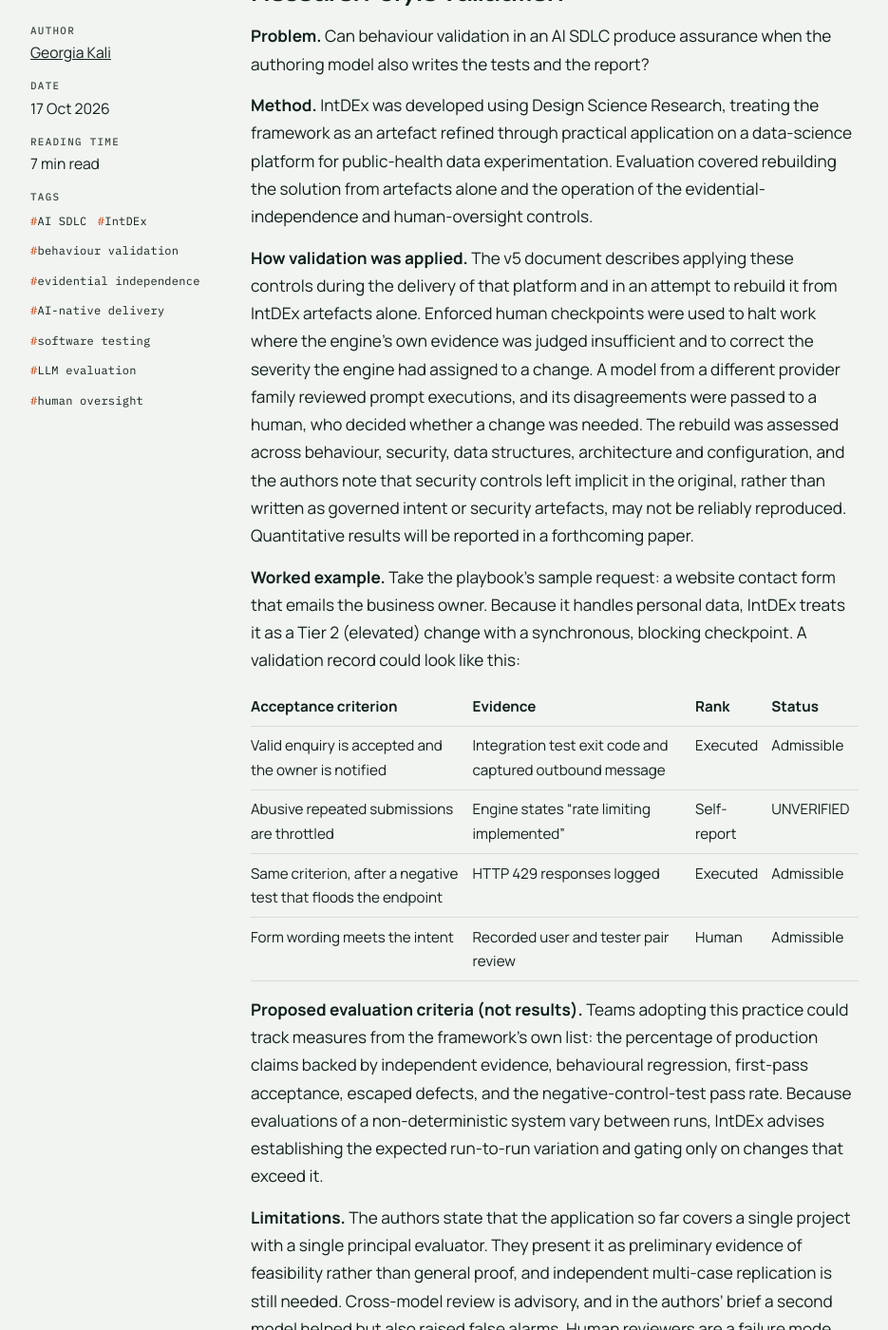
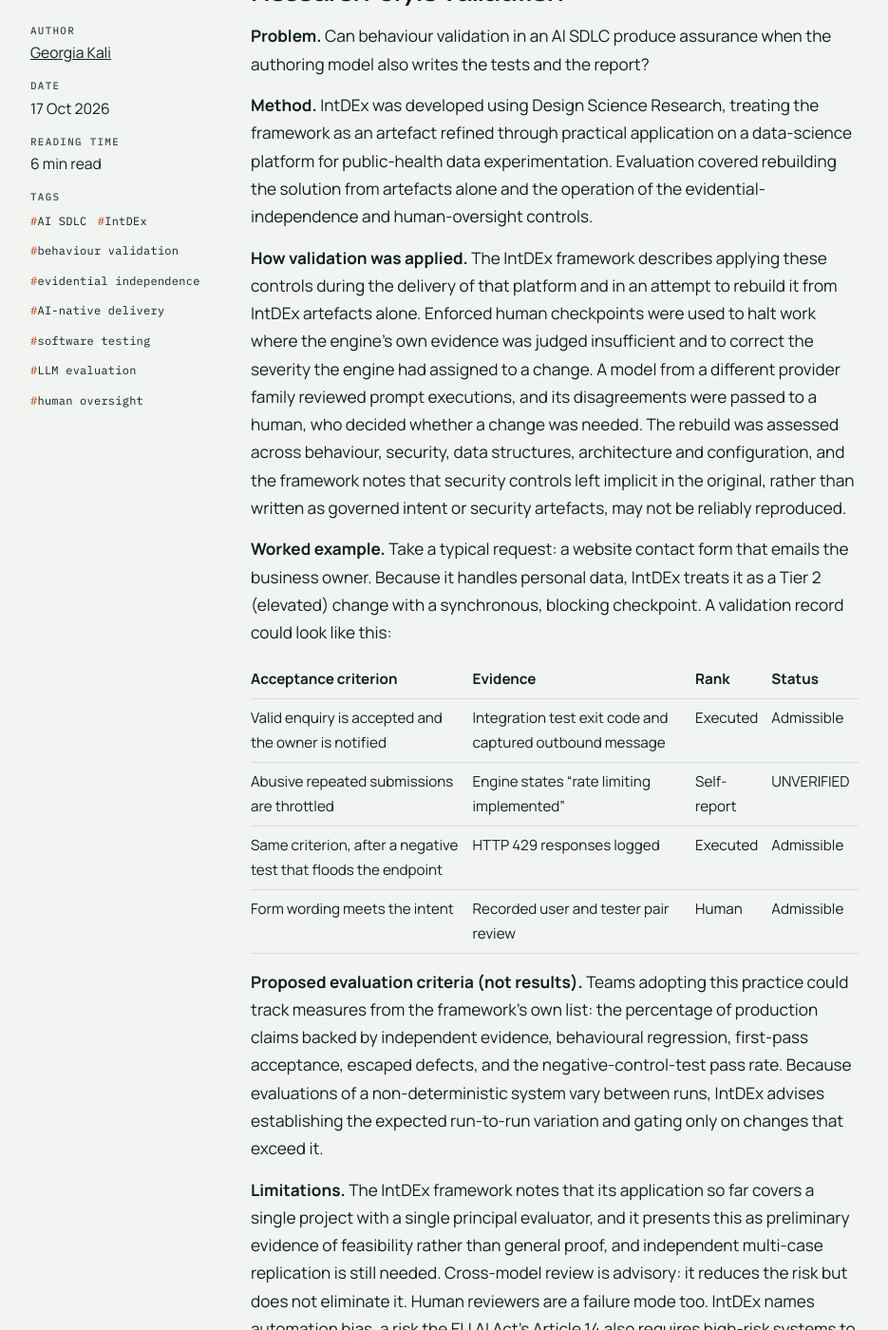
Before and after one commit to GeorgiaKali/intdex, a Jekyll site: the page built from _posts/2026-10-17-ai-sdlc-behaviour-validation.md, in a window 1280 px wide and 1400 px high, scrolled down 2093 px. Shown: the whole window at 95% size, without its empty margins (32-967 px from the left). Built offline with Jekyll 4.4.1, drawn with Linux system fonts in a browser that asks for light colours; some of the changed text lies outside the part shown.

Commit message:
Update references for AI SDLC - Behaviour Validation
Co-authored-by: GeorgiaKali <GeorgiaKali@users.noreply.github.com>

```diff
--- a/_posts/2026-10-17-ai-sdlc-behaviour-validation.md
+++ b/_posts/2026-10-17-ai-sdlc-behaviour-validation.md
@@ -19,7 +19,7 @@ lang: en-GB
 
 ## The problem: when one model writes the code and the verdict
 
-In an AI-assisted software development lifecycle (AI SDLC), the same model can now draft the intent, the prompt, the implementation, the tests and the final test report. The IntDEx framework v5 names the risk directly: a misunderstanding can be reproduced consistently through every one of those artefacts, so "traceability then appears complete, coverage full, and validation appears good, while the entire chain is wrong". Traceability between artefacts written by one author may be internal consistency, not verification.
+In an AI-assisted software development lifecycle (AI SDLC), the same model can now draft the intent, the prompt, the implementation, the tests and the final test report. The [IntDEx framework](https://intdex.org) names the risk directly: a misunderstanding can be reproduced consistently through every one of those artefacts, so "traceability then appears complete, coverage full, and validation appears good, while the entire chain is wrong". Traceability between artefacts written by one author may be internal consistency, not verification.
 
 This is not only a theoretical worry. NIST's Generative AI Profile (NIST AI 600-1) describes confabulation as confidently stated but erroneous or false content, and research presented at ICLR 2024 found that large language models struggle to correct their own reasoning without external feedback, with performance sometimes degrading after self-correction (Huang et al., 2024). A test phase that accepts the authoring model's own verdict inherits both weaknesses.
 
@@ -30,7 +30,7 @@ IntDEx (AI-native Delivery Experience) defines a seven-phase AI-native delivery
 Compared with conventional QA, UAT, test automation and evals, the framework makes four concrete changes:
 
 1. **Evidential independence.** A claim of correctness is admissible only if its evidence comes from a source other than the model that produced the work. Sources are ranked: executed evidence (exit codes, test results, build logs, HTTP responses, database state) above human evidence, above cross-model evidence, above prior-artefact comparison.
-2. **Self-reports are UNVERIFIED.** A statement by the authoring model that a check passed "carries no evidential weight and must be recorded as unverified rather than as a pass". The engine's own report is not evidence; the human decides.
+2. **Self-reports are UNVERIFIED.** In the words of [the IntDEx framework](https://intdex.org), a statement by the authoring model that a check passed "carries no evidential weight and must be recorded as unverified rather than as a pass". The engine's own report is not evidence; the human decides.
 3. **Pair behaviour validation.** Acceptance validation is done in pairs, for example end user with tester, or user with analyst; security, UI/UX and compliance tests are automated before release and checked by human testers.
 4. **Continuous validation.** Automated Continuous Behaviour Validation (ACBV) re-runs behavioural evaluations whenever the engine configuration changes, whether a prompt, constraint, context or model swap, and gates the change on pass rates, so behavioural quality cannot degrade silently.
 
@@ -40,9 +40,9 @@ Compared with conventional QA, UAT, test automation and evals, the framework mak
 
 **Method.** IntDEx was developed using Design Science Research, treating the framework as an artefact refined through practical application on a data-science platform for public-health data experimentation. Evaluation covered rebuilding the solution from artefacts alone and the operation of the evidential-independence and human-oversight controls.
 
-**How validation was applied.** The v5 document describes applying these controls during the delivery of that platform and in an attempt to rebuild it from IntDEx artefacts alone. Enforced human checkpoints were used to halt work where the engine's own evidence was judged insufficient and to correct the severity the engine had assigned to a change. A model from a different provider family reviewed prompt executions, and its disagreements were passed to a human, who decided whether a change was needed. The rebuild was assessed across behaviour, security, data structures, architecture and configuration, and the authors note that security controls left implicit in the original, rather than written as governed intent or security artefacts, may not be reliably reproduced. Quantitative results will be reported in a forthcoming paper.
+**How validation was applied.** The IntDEx framework describes applying these controls during the delivery of that platform and in an attempt to rebuild it from IntDEx artefacts alone. Enforced human checkpoints were used to halt work where the engine's own evidence was judged insufficient and to correct the severity the engine had assigned to a change. A model from a different provider family reviewed prompt executions, and its disagreements were passed to a human, who decided whether a change was needed. The rebuild was assessed across behaviour, security, data structures, architecture and configuration, and the framework notes that security controls left implicit in the original, rather than written as governed intent or security artefacts, may not be reliably reproduced.
 
-**Worked example.** Take the playbook's sample request: a website contact form that emails the business owner. Because it handles personal data, IntDEx treats it as a Tier 2 (elevated) change with a synchronous, blocking checkpoint. A validation record could look like this:
+**Worked example.** Take a typical request: a website contact form that emails the business owner. Because it handles personal data, IntDEx treats it as a Tier 2 (elevated) change with a synchronous, blocking checkpoint. A validation record could look like this:
 
 | Acceptance criterion | Evidence | Rank | Status |
 |---|---|---|---|
@@ -53,7 +53,7 @@ Compared with conventional QA, UAT, test automation and evals, the framework mak
 
 **Proposed evaluation criteria (not results).** Teams adopting this practice could track measures from the framework's own list: the percentage of production claims backed by independent evidence, behavioural regression, first-pass acceptance, escaped defects, and the negative-control-test pass rate. Because evaluations of a non-deterministic system vary between runs, IntDEx advises establishing the expected run-to-run variation and gating only on changes that exceed it.
 
-**Limitations.** The authors state that the application so far covers a single project with a single principal evaluator. They present it as preliminary evidence of feasibility rather than general proof, and independent multi-case replication is still needed. Cross-model review is advisory, and in the authors' brief a second model helped but also raised false alarms. Human reviewers are a failure mode too. IntDEx names automation bias, a risk the EU AI Act's Article 14 also requires high-risk systems to address, and it treats a checkpoint rejection rate of zero as a finding that needs investigation, not as a sign of quality.
+**Limitations.** The IntDEx framework notes that its application so far covers a single project with a single principal evaluator, and it presents this as preliminary evidence of feasibility rather than general proof, and independent multi-case replication is still needed. Cross-model review is advisory: it reduces the risk but does not eliminate it. Human reviewers are a failure mode too. IntDEx names automation bias, a risk the EU AI Act's Article 14 also requires high-risk systems to address, and it treats a checkpoint rejection rate of zero as a finding that needs investigation, not as a sign of quality.
 
 **Conclusion.** In IntDEx, behaviour validation is not "run the tests and trust the summary". It is an evidence ledger in which every claim names its source, self-assessment is labelled UNVERIFIED, and a named human accepts or rejects the evidence. For teams moving to an AI SDLC, that is a practical first step: rank the evidence before you trust the result.
 
@@ -61,17 +61,10 @@ Compared with conventional QA, UAT, test automation and evals, the framework mak
 
 ### IntDEx Framework
 
-- IntDEx.org, framework home and news: [https://intdex.org/](https://intdex.org/)
-- AI-native Delivery Experience Framework - IntDEx (framework page, free registration): [https://intdex.org/page/ai-native-delivery-experience-framework-intdex-v4-md-19](https://intdex.org/page/ai-native-delivery-experience-framework-intdex-v4-md-19)
-- IntDEx: EU-originated, compliance- and sovereignty-aware framework (overview): [https://intdex.org/page/ai-native-delivery-experience-intdex-framework-eu-originated-compliance-and-sovereignty-aware-invitation-9](https://intdex.org/page/ai-native-delivery-experience-intdex-framework-eu-originated-compliance-and-sovereignty-aware-invitation-9)
-- IntDEx Intent template: [https://intdex.org/page/intent-template-18](https://intdex.org/page/intent-template-18)
-- IntDEx DESSERT 2026 brief, "Evidential Independence and Enforceable Human Oversight": [https://intdex.org/IntDEx_AI_native_delivery_experience_desssert_2026_brief.pdf](https://intdex.org/IntDEx_AI_native_delivery_experience_desssert_2026_brief.pdf)
+- IntDEx.org: [https://intdex.org](https://intdex.org)
 
 ### Other references
 
-- Ktenas, S., & Gasparinatou, M. M. (2026). *AI-Native Delivery Experience (IntDEx): An engineering framework for AI-native development and management of digital solutions*, v5, October 2026. Ionian University / IntDEx.org.
-- Ktenas, S. (2026). *AI-native Delivery Experience - IntDEx* (preprint, v1). Figshare. [https://doi.org/10.6084/m9.figshare.33438421](https://doi.org/10.6084/m9.figshare.33438421)
-- Ktenas, S. (2026). *IntDEx - Implementation Example / Playbook* (preprint). Figshare. [https://figshare.com/articles/preprint/34005348](https://figshare.com/articles/preprint/AI_Native_Delivery_Experience_Framework_-_IntDEx_-_Implementation_Example_-_Playbook_-_Preprint/34005348)
 - NIST (2024). *Artificial Intelligence Risk Management Framework: Generative Artificial Intelligence Profile* (NIST AI 600-1). [https://doi.org/10.6028/NIST.AI.600-1](https://doi.org/10.6028/NIST.AI.600-1)
 - Huang, J., Chen, X., Mishra, S., Zheng, H. S., Yu, A. W., Song, X., & Zhou, D. (2024). Large Language Models Cannot Self-Correct Reasoning Yet. *ICLR 2024*. [https://arxiv.org/abs/2310.01798](https://arxiv.org/abs/2310.01798)
 - Regulation (EU) 2024/1689 (Artificial Intelligence Act), Article 14: Human oversight. [https://eur-lex.europa.eu/eli/reg/2024/1689/oj/eng](https://eur-lex.europa.eu/eli/reg/2024/1689/oj/eng)
```
